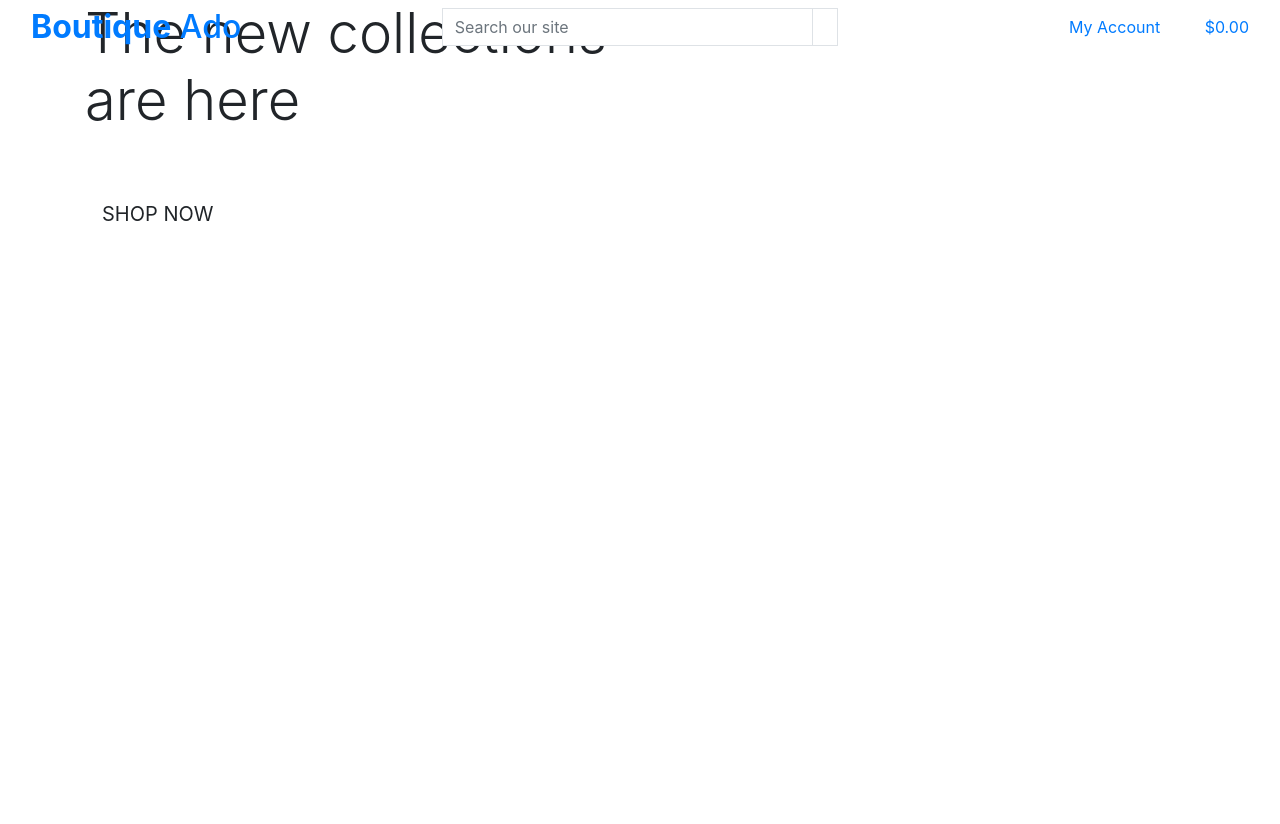
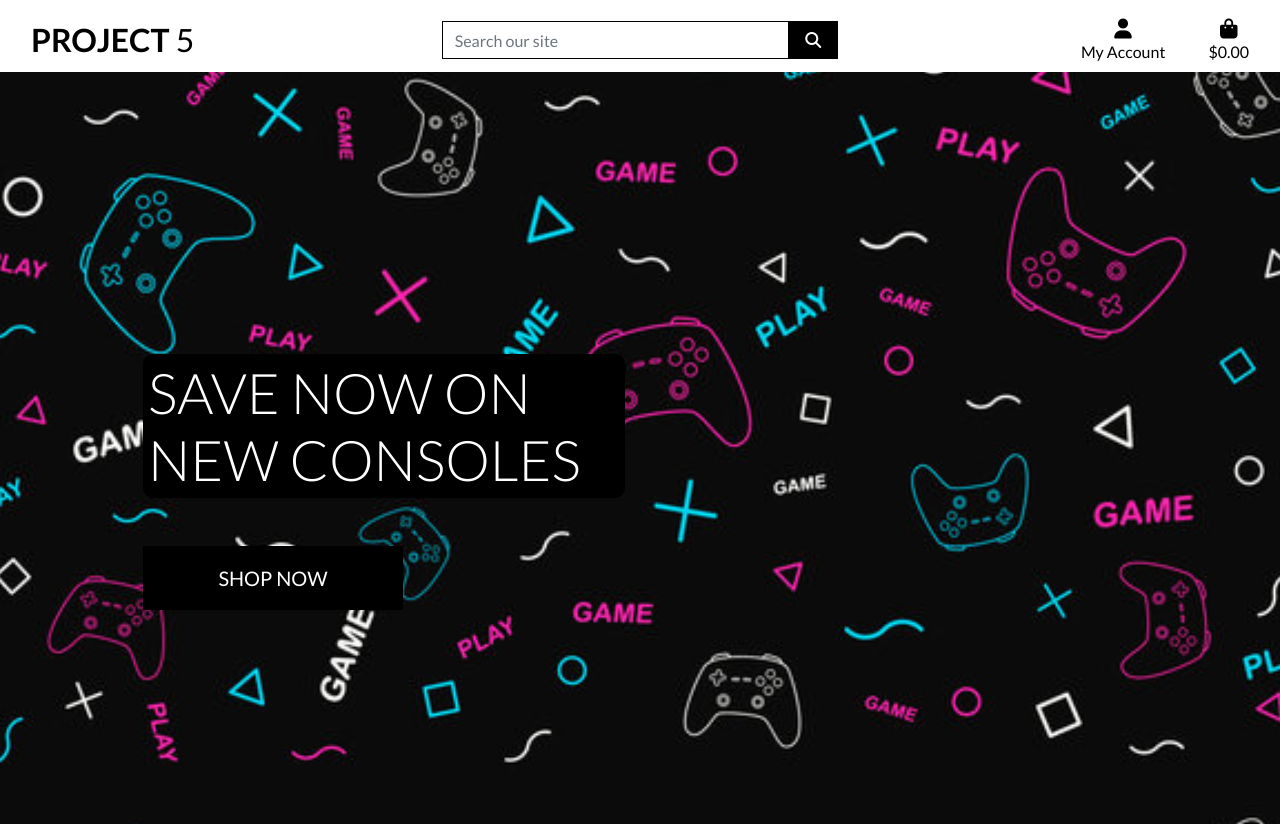
Before and after one commit to RNXVIII/project-5, a Django app: page / in a window 1280 px wide. Before the commit the page ends 221 px from the top, so only its background shows below. Run offline with Django 3.2, Linux system fonts and the light colour scheme; some libraries are stand-ins or nearby versions.

Commit message:
completed homepage header and css

```diff
--- a/home/templates/home/index.html
+++ b/home/templates/home/index.html
@@ -12,8 +12,8 @@
     <div class="container h-100">
         <div class="row h-100">
             <div class="col-7 col-md-6 my-auto">
-                <h1 class="display-4 logo-font text-black">
-                    The new collections are here
+                <h1 class="display-4 logo-font text-white">
+                    Save now on new consoles
                 </h1>
                 <div class="my-5">
                     <h4>
--- a/project5/settings.py
+++ b/project5/settings.py
@@ -147,6 +147,9 @@
 # https://docs.djangoproject.com/en/3.2/howto/static-files/
 
 STATIC_URL = '/static/'
+STATICFILES_DIRS = (os.path.join(BASE_DIR, 'static'),)
+MEDIA_URL = '/media/'
+MEDIA_ROOT = os.path.join(BASE_DIR, 'media')
 
 # Default primary key field type
 # https://docs.djangoproject.com/en/3.2/ref/settings/#default-auto-field
--- a/project5/urls.py
+++ b/project5/urls.py
@@ -15,9 +15,11 @@
 """
 from django.contrib import admin
 from django.urls import path, include
+from django.conf import settings
+from django.conf.urls.static import static
 
 urlpatterns = [
     path('admin/', admin.site.urls),
     path('accounts/', include('allauth.urls')),
     path('', include('home.urls')),
-]
+] + static(settings.MEDIA_URL, document_root=settings.MEDIA_ROOT)
--- /dev/null
+++ b/static/css/base.css
@@ -0,0 +1,91 @@
+html {
+    height: 100%;
+}
+
+/*used from boutique ado to ensure homepage image lookes nice and fits within the project*/
+
+body {
+    background: url('/media/background_image.jpg') no-repeat center center fixed;
+    background-size: cover;
+    height: calc(100vh - 164px);
+    color: #555;
+    font-family: 'Lato';
+
+}
+
+/* from Bulma */
+.icon {
+    align-items: center;
+    display: inline-flex;
+    justify-content: center;
+    height: 1.5rem;
+    width: 1.5rem;
+}
+
+.logo-font {
+    text-transform: uppercase;
+}
+
+.main-logo-link {
+    width: fit-content;
+}
+
+.shop-now-button {
+    background: black;
+    color: white;
+    min-width: 260px;
+}
+
+.btn-black {
+    background: black;
+    color: white;
+}
+
+.shop-now-button:hover,
+.shop-now-button:active,
+.shop-now-button:focus,
+.btn-black:hover,
+.btn-black:active,
+.btn-black:focus {
+    background: #222;
+    color: white;
+}
+
+.text-black {
+    color: #000 !important;
+}
+
+.text-white {
+    color: white !important;
+    background-color: #000;
+    border-radius: 10px;
+    padding: 5px;
+}
+
+.border-black {
+    border: 1px solid black !important;
+}
+
+/* -------------------------------- Media Queries */
+
+/* Slightly larger container on xl screens */
+@media (min-width: 1200px) {
+  .container {
+    max-width: 80%;
+  }
+}
+
+/* fixed top navbar only on medium and up */
+@media (min-width: 992px) {
+    .fixed-top-desktop-only {
+        position: fixed;
+        top: 0;
+        right: 0;
+        left: 0;
+        z-index: 1030;
+    }
+
+    .header-container {
+        padding-top: 164px;
+    }
+}
--- a/templates/base.html
+++ b/templates/base.html
@@ -14,13 +14,18 @@
     {% endblock %}
 
     {% block corecss %}
-        <link rel="stylesheet" href="https://stackpath.bootstrapcdn.com/bootstrap/4.4.1/css/bootstrap.min.css" integrity="sha384-Vkoo8x4CGsO3+Hhxv8T/Q5PaXtkKtu6ug5TOeNV6gBiFeWPGFN9MuhOf23Q9Ifjh" crossorigin="anonymous">
+        <link rel="stylesheet" href="https://stackpath.bootstrapcdn.com/bootstrap/4.4.1/css/bootstrap.min.css" integrity="sha384-Vkoo8x4CGsO3+Hhxv8T/Q5PaXtkKtu6ug5TOeNV6gBiFeWPGFN9MuhOf23Q9Ifjh" crossorigin="anonymous">#
+        <link rel="preconnect" href="https://fonts.googleapis.com">
+        <link rel="preconnect" href="https://fonts.gstatic.com" crossorigin>
+        <link href="https://fonts.googleapis.com/css2?family=Lato:ital,wght@0,100;0,300;0,400;0,700;0,900;1,100;1,300;1,400;1,700;1,900&display=swap" rel="stylesheet">
+        <link rel="stylesheet" href="{% static 'css/base.css' %}">
     {% endblock %}
 
     {% block extra_css %}
     {% endblock %}
 
     {% block corejs %}
+        <script src="https://kit.fontawesome.com/70dca7ee2e.js" crossorigin="anonymous"></script>
         <script src="https://cdn.jsdelivr.net/npm/jquery@3.5.1/dist/jquery.min.js" integrity="sha256-9/aliU8dGd2tb6OSsuzixeV4y/faTqgFtohetphbbj0=" crossorigin="anonymous"></script>
         <script src="https://cdn.jsdelivr.net/npm/popper.js@1.16.0/dist/umd/popper.min.js" integrity="sha384-Q6E9RHvbIyZFJoft+2mJbHaEWldlvI9IOYy5n3zV9zzTtmI3UksdQRVvoxMfooAo" crossorigin="anonymous"></script>
         <script src="https://stackpath.bootstrapcdn.com/bootstrap/4.4.1/js/bootstrap.min.js" integrity="sha384-wfSDF2E50Y2D1uUdj0O3uMBJnjuUD4Ih7YwaYd1iqfktj0Uod8GCExl3Og8ifwB6" crossorigin="anonymous"></script>
@@ -29,14 +34,14 @@
     {% block extra_js %}
     {% endblock %}
 
-    <title>Boutique Ado {% block extra_title %}{% endblock %}</title>
+    <title>Project 5 {% block extra_title %}{% endblock %}</title>
   </head>
   <body>
     <header class="container-fluid fixed-top">
-      <div class="row">
+      <div id="topnav" class="row bg-white pt-lg-2 d-none d-lg-flex">
           <div class="col-12 col-lg-4 my-auto py-1 py-lg-0 text-center text-lg-left">
               <a href="{% url 'home' %}" class="nav-link main-logo-link">
-                  <h2 class="logo-font text-black my-0"><strong>Boutique</strong> Ado</h2>
+                  <h2 class="logo-font text-black my-0"><strong>Project</strong> 5</h2>
               </a>
           </div>
           <div class="col-12 col-lg-4 my-auto py-1 py-lg-0">
```
Also changed, not shown: media/background_image.jpg (added). Lines whose indentation alone changed are shown as unchanged.
